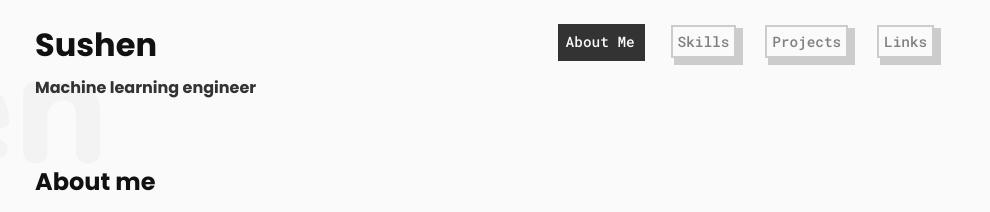
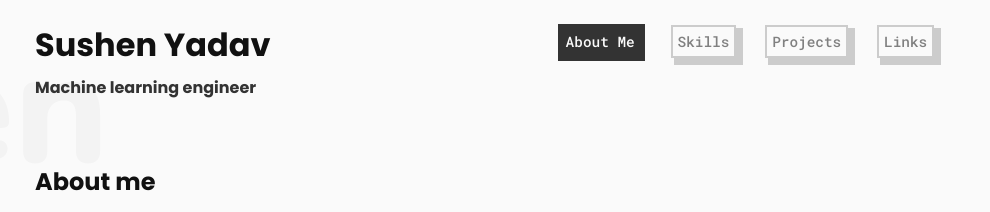
Before and after one commit to Tsomoriri/tsomoriri.github.io, a plain HTML site: page index.html in a window 1280 px wide. Both pictures are taken after a click on the element "About Me". Shown: the top 212 px of the page, 125-1115 px from the left. Drawn offline with nearby package versions, Linux system fonts and the light colour scheme.

Commit message:
Addded animation

```diff
--- a/css/index.css
+++ b/css/index.css
@@ -506,3 +506,12 @@ footer {
   font-size: 0.8em;
   text-align: center;
 }
+
+#background-canvas {
+  position: fixed;
+  top: 0;
+  left: 0;
+  width: 100%;
+  height: 100%;
+  z-index: -1;
+}
--- a/index.html
+++ b/index.html
@@ -19,7 +19,7 @@
     <div class="watermark">Sushen</div>
     <div class="watermark">Sushen</div>
     <div id="header-name-ldm">
-        <h1 id="name">Sushen</h1>
+        <h1 id="name">Sushen Yadav</h1>
         <span id="switch-ldm-logo">
             <div id="switch-container">
                 <img src="images/moon.svg" alt="">
@@ -217,7 +217,7 @@
 
     </section>
 </main>
-
+<canvas id="background-canvas"></canvas>
 </body>
 
 <script src="js/index.js"></script>
--- a/js/index.js
+++ b/js/index.js
@@ -142,7 +142,92 @@ function switchDarkLightMode() {
     }
     }
 }
+// Get the canvas element
+const canvas = document.getElementById('background-canvas');
+const ctx = canvas.getContext('2d');
 
+// Set the canvas size to match the window size
+canvas.width = window.innerWidth;
+canvas.height = window.innerHeight;
+
+// Create an array to store the particles
+const particles = [];
+
+// Create a function to generate random particles
+function createParticle(x, y) {
+  return {
+    x: x,
+    y: y,
+    radius: Math.random() * 5 + 1,
+    opacity: Math.random(),
+    vx: Math.random() * 2 - 1,
+    vy: Math.random() * 2 - 1,
+  };
+}
+
+// Create a function to update the particles
+function updateParticles() {
+  for (let i = 0; i < particles.length; i++) {
+    const particle = particles[i];
+    particle.x += particle.vx;
+    particle.y += particle.vy;
+    particle.opacity -= 0.01;
+
+    // Remove the particle if it's no longer visible
+    if (particle.opacity <= 0) {
+      particles.splice(i, 1);
+      i--;
+    }
+  }
+}
+
+// Create a function to draw the particles
+function drawParticles() {
+  ctx.clearRect(0, 0, canvas.width, canvas.height);
+
+  for (let i = 0; i < particles.length; i++) {
+    const particle = particles[i];
+    const gradient = ctx.createRadialGradient(
+      particle.x,
+      particle.y,
+      0,
+      particle.x,
+      particle.y,
+      particle.radius
+    );
+    gradient.addColorStop(0, `rgba(255, 255, 255, ${particle.opacity})`);
+    gradient.addColorStop(1, `rgba(255, 255, 255, 0)`);
+
+    ctx.beginPath();
+    ctx.arc(particle.x, particle.y, particle.radius, 0, Math.PI * 2);
+    ctx.fillStyle = gradient;
+    ctx.fill();
+  }
+}
+
+// Create a function to handle mouse movement
+function handleMouseMove(event) {
+  const x = event.clientX;
+  const y = event.clientY;
+
+  // Create new particles at the mouse position
+  for (let i = 0; i < 5; i++) {
+    particles.push(createParticle(x, y));
+  }
+}
+
+// Add event listener for mouse movement
+document.addEventListener('mousemove', handleMouseMove);
+
+// Animation loop
+function animate() {
+  updateParticles();
+  drawParticles();
+  requestAnimationFrame(animate);
+}
+
+// Start the animation
+animate();
 
 
 switchDarkLightMode();
```
